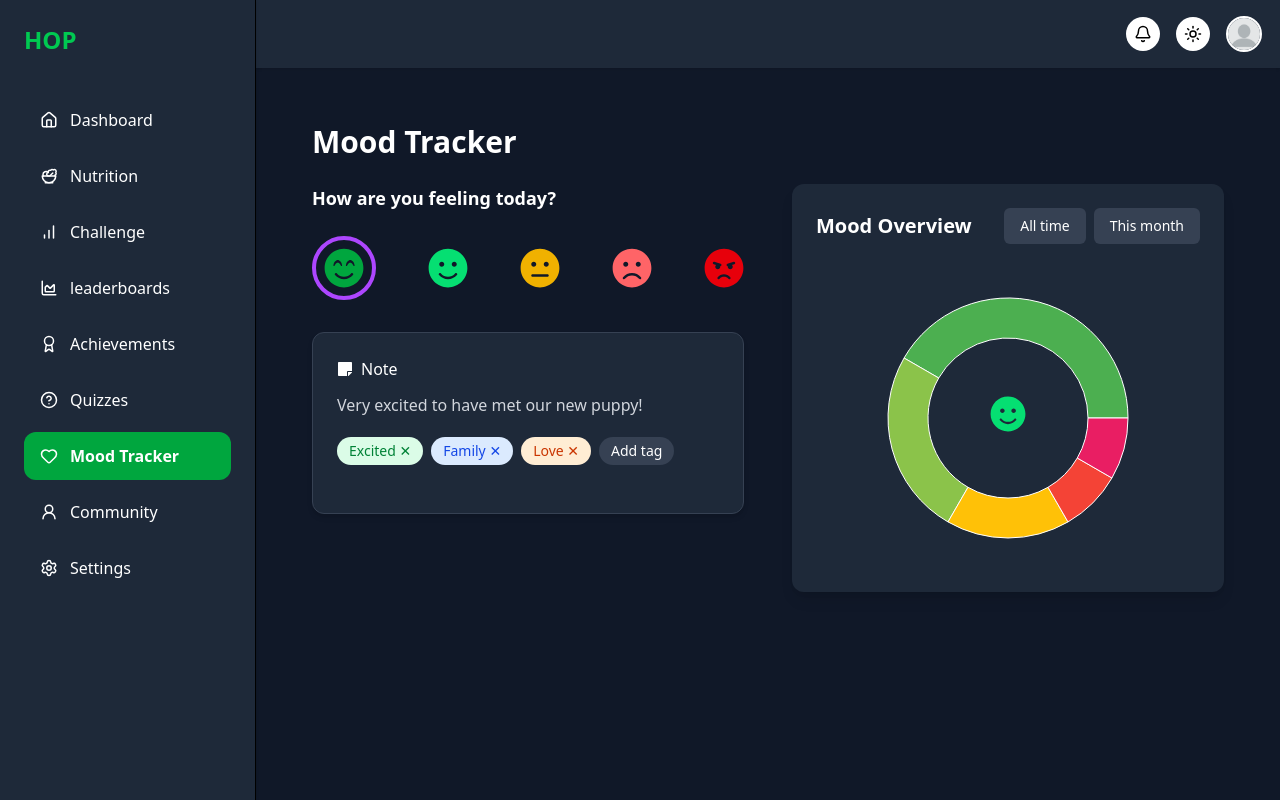
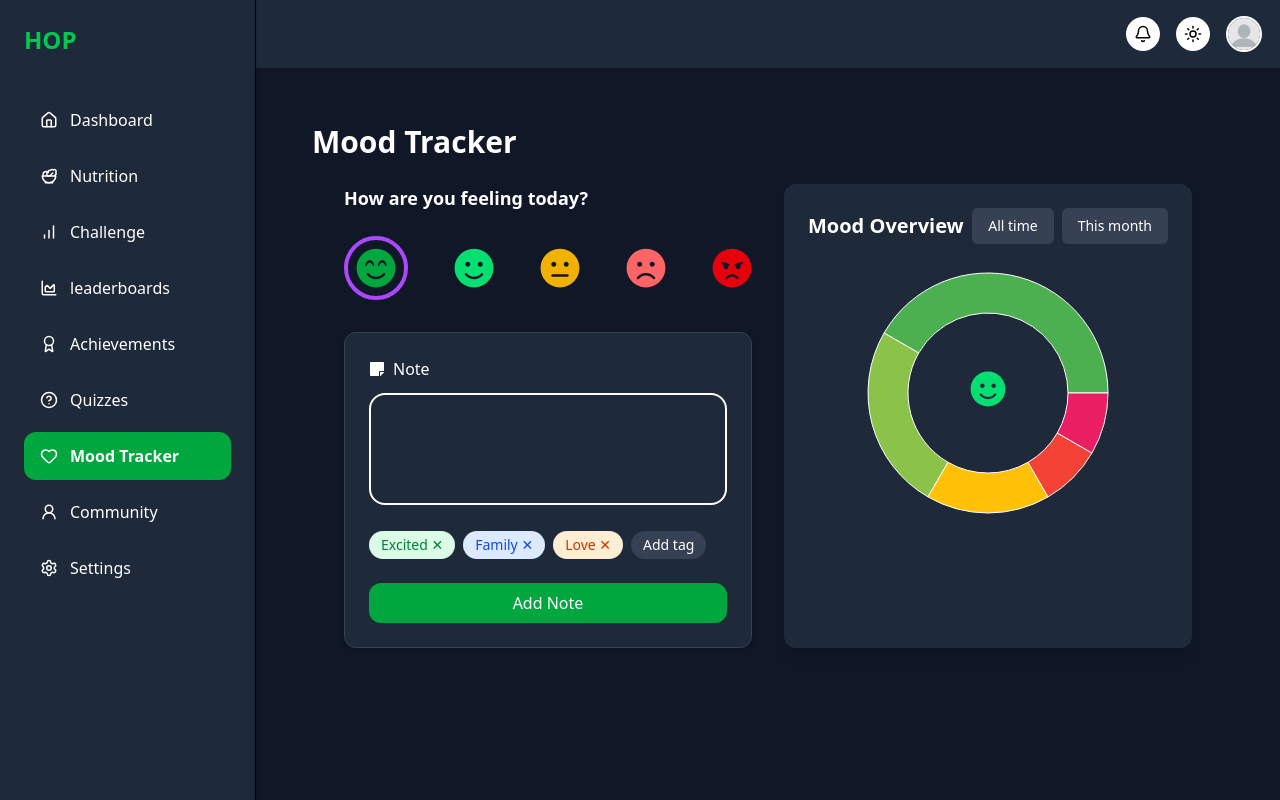
Before and after one commit to Olamilekan18/HOPwellness, a React (Vite) app in the folder frontend/: page /dashboard/moodtracker in a window 1280 px wide. Built offline with nearby package versions, Linux system fonts and the light colour scheme.

Commit message:
updating the mood tracker overview

```diff
--- a/frontend/src/pages/dashboard/moodTracker/overviewSection.jsx
+++ b/frontend/src/pages/dashboard/moodTracker/overviewSection.jsx
@@ -15,14 +15,16 @@ const pieData = [
   { name: "Sad", value: 1, color: "#F44336" },
   { name: "Angry", value: 1, color: "#E91E63" },
 ];
+
 export default function MoodTrackerOverview() {
   return (
-    <div className="grid grid-cols-1 md:grid-cols-2 gap-12">
-      <div>
+    <div className="grid grid-cols-1 md:grid-cols-2 gap-12 md:gap-8 px-4 md:px-8">
+      {/* Left Side (Mood Selection and Notes) */}
+      <div className="space-y-8">
         <p className="text-lg font-semibold mb-6 dark:text-white">
           How are you feeling today?
         </p>
-        <div className="flex items-center justify-between mb-8 space-x-6">
+        <div className="flex items-center justify-between mb-8 space-x-4 sm:space-x-6">
           <div className="border-4 rounded-full p-2 border-purple-500 hover:bg-purple-100 transition">
             <FaSmileBeam size={40} className="text-green-600" />
           </div>
@@ -49,9 +51,7 @@ export default function MoodTrackerOverview() {
             <FaStickyNote />
             <span>Note</span>
           </div>
-          <p className="text-gray-800 dark:text-gray-300 mb-5">
-            Very excited to have met our new puppy!
-          </p>
+          <textarea className="text-gray-800 dark:text-gray-300 mb-5 w-full h-28 border-2 border-gray-700 dark:border-white rounded-2xl p-2 resize-none"></textarea>
 
           <div className="flex flex-wrap gap-2 mb-6">
             <span className="bg-green-100 text-green-700 px-3 py-1 rounded-full text-sm">
@@ -67,6 +67,10 @@ export default function MoodTrackerOverview() {
               Add tag
             </button>
           </div>
+
+          <button className="px-4 py-2 bg-green-600 text-white rounded-xl hover:bg-green-700 transition w-full">
+            Add Note
+          </button>
         </div>
       </div>
 
@@ -86,8 +90,9 @@ export default function MoodTrackerOverview() {
     </div>
   </div>
 
+  {/* Center the PieChart */}
   <div className="flex justify-center items-center relative">
-          <PieChart width={300} height={300}>
+    <PieChart width={250} height={250}>
       <Pie
         data={pieData}
         cx="50%"
@@ -103,11 +108,13 @@ export default function MoodTrackerOverview() {
       </Pie>
     </PieChart>
 
-          <div className="absolute text-center w-full top-1/2 transform -translate-y-1/2">
+    {/* Icon positioning fixed and centered */}
+    <div className="absolute top-1/2 left-1/2 transform -translate-x-1/2 -translate-y-1/2">
       <FaSmile size={36} className="mx-auto text-green-400 mb-2" />
     </div>
   </div>
 </div>
+
     </div>
   );
 }
```
Lines whose indentation alone changed are shown as unchanged.
